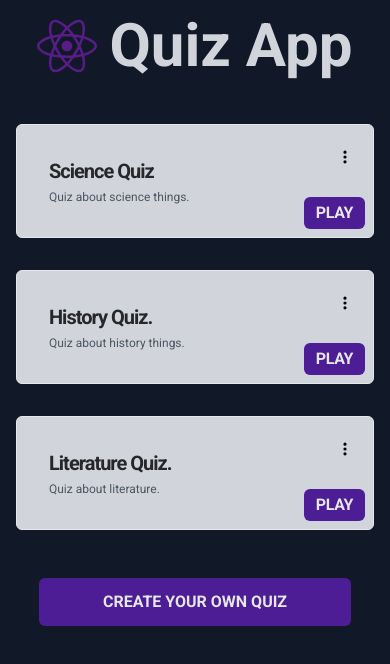
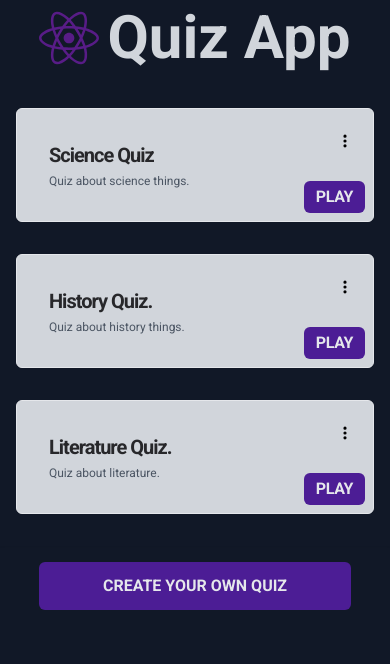
Before and after one commit to tojamrcel/quizapp-react-project, a React (Vite) app: page /quizzes in a window 390 px wide. Shown: the top 664 px of the page. Built offline with nearby package versions, Linux system fonts and the light colour scheme; data requests are answered from the project's data file.

Commit message:
style: add some styles to make page looks better on smaller devices

```diff
--- a/src/ui/Header.jsx
+++ b/src/ui/Header.jsx
@@ -2,8 +2,8 @@ import { FaReact } from "react-icons/fa"
 
 function Header() {
     return (
-        <header className="w-full py-4">
-            <h1 className="flex justify-center gap-3 text-center text-6xl font-bold text-gray-300">
+        <header className="w-full py-2 sm:py-4">
+            <h1 className="flex justify-center gap-2 text-center text-6xl font-bold text-gray-300 sm:gap-3">
                 <FaReact style={{ color: "#581c87" }} />
                 Quiz App
             </h1>
```
